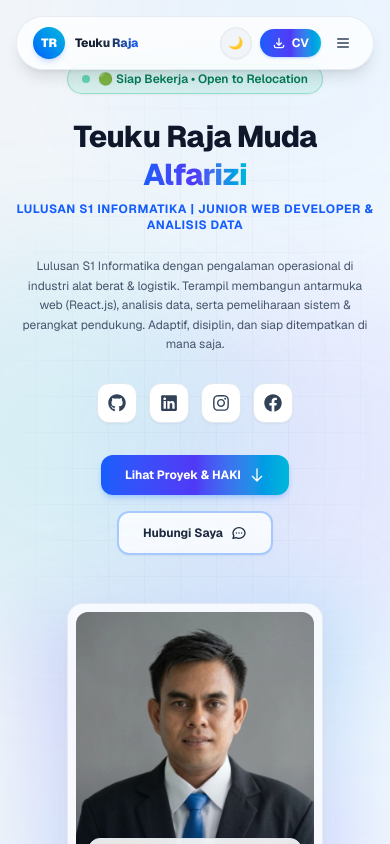
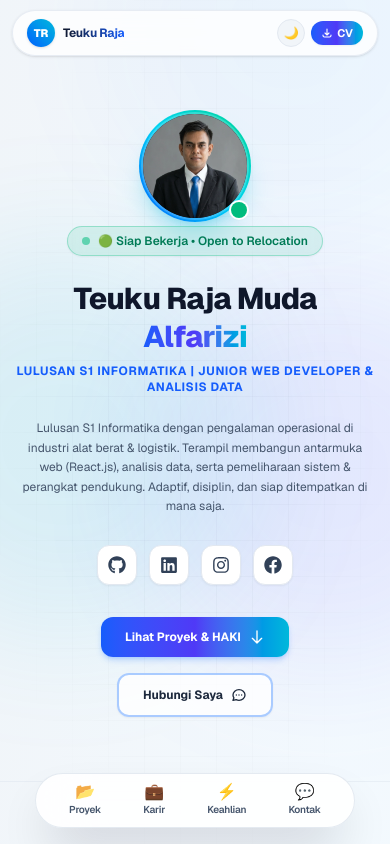
Before and after one commit to Teukuraja/online-cv, a Next.js app: page / in a window 390 px wide. Shown: the top 844 px of the page. Built offline with nearby package versions, Linux system fonts and the light colour scheme.

Commit message:
Fix mobile layout untuk foto profil dan navbar

```diff
--- a/app/page.tsx
+++ b/app/page.tsx
@@ -8,7 +8,7 @@ import LoadingScreen from '@/components/LoadingScreen';
 
 export default function Home() {
   return (
-    <main className="min-h-screen relative overflow-hidden">
+    <main className="min-h-screen relative overflow-hidden pb-20 md:pb-0">
       {/* Preloader / Loading Screen Berlogo TR */}
       <LoadingScreen />
 
--- a/components/Hero.tsx
+++ b/components/Hero.tsx
@@ -15,6 +15,24 @@ export default function Hero() {
 
         {/* SISI KIRI: Teks & Tombol Aksi */}
         <div className="space-y-6 text-center lg:text-left flex flex-col items-center lg:items-start">
+
+          {/* FOTO PROFIL MOBILE: Bulat Sempurna w-28 h-28 di Tengah (Hanya Muncul di Layar HP < sm) */}
+          <div className="sm:hidden flex justify-center w-full mb-1">
+            <div className="relative w-28 h-28 rounded-full p-1 bg-gradient-to-tr from-blue-600 via-cyan-400 to-emerald-400 shadow-xl shadow-cyan-500/25">
+              <div className="relative w-full h-full rounded-full overflow-hidden bg-slate-900 ring-2 ring-white/20 dark:ring-white/10">
+                <Image
+                  src="/Profil-cv-online.jpg"
+                  alt="Foto Profil Resmi Teuku Raja Muda Alfarizi"
+                  fill
+                  priority
+                  sizes="112px"
+                  className="object-cover object-top"
+                />
+              </div>
+              {/* Indikator Online Bulat */}
+              <span className="absolute bottom-1 right-1 w-4 h-4 rounded-full bg-emerald-500 ring-2 ring-white dark:ring-slate-900 shadow-sm" />
+            </div>
+          </div>
 
           {/* Badge Status: 🟢 Siap Bekerja */}
           <div className="inline-flex items-center gap-2 px-3.5 py-1.5 rounded-full bg-emerald-500/10 border border-emerald-500/30 text-emerald-700 dark:text-emerald-400 text-xs font-semibold backdrop-blur-sm shadow-xs">
@@ -112,8 +130,8 @@ export default function Hero() {
 
         </div>
 
-        {/* SISI KANAN: Foto Profil Teroptimasi Proporsional */}
-        <div className="relative flex justify-center items-center">
+        {/* SISI KANAN: Foto Profil Desktop (Disembunyikan di Layar HP < sm) */}
+        <div className="hidden sm:flex relative justify-center items-center">
 
           {/* Ambient Glow Lingkaran Belakang */}
           <div className="absolute inset-0 max-w-xs mx-auto bg-gradient-to-tr from-blue-500/20 via-indigo-500/20 to-cyan-500/20 dark:from-cyan-500/25 dark:via-emerald-500/20 dark:to-teal-500/20 rounded-3xl blur-2xl transform -rotate-3" aria-hidden="true" />
--- a/components/Navbar.tsx
+++ b/components/Navbar.tsx
@@ -1,21 +1,24 @@
 'use client';
 
-import React, { useState } from 'react';
+import React from 'react';
 import { useTheme } from '@/components/ThemeProvider';
 
 const NAV_LINKS = [
-  { href: '#proyek', label: 'Proyek' },
-  { href: '#pengalaman', label: 'Pengalaman' },
-  { href: '#keahlian', label: 'Keahlian' },
-  { href: '#kontak', label: 'Kontak' },
+  { href: '#proyek', label: 'Proyek', icon: '📂' },
+  { href: '#pengalaman', label: 'Pengalaman', shortLabel: 'Karir', icon: '💼' },
+  { href: '#keahlian', label: 'Keahlian', shortLabel: 'Keahlian', icon: '⚡' },
+  { href: '#kontak', label: 'Kontak', shortLabel: 'Kontak', icon: '💬' },
 ];
 
 export default function Navbar() {
-  const [mobileMenuOpen, setMobileMenuOpen] = useState(false);
   const { theme, toggleTheme } = useTheme();
 
   return (
-    <header className="fixed top-4 left-1/2 -translate-x-1/2 z-50 w-[calc(100%-2rem)] sm:w-full max-w-4xl px-4 py-2.5 rounded-full border border-slate-200/80 dark:border-white/10 bg-white/75 dark:bg-slate-900/75 backdrop-blur-md shadow-lg transition-all duration-300 flex items-center justify-between">
+    <>
+      {/* ========================================================================= */}
+      {/* 1. DESKTOP NAVBAR: Floating Dock Melayang di Atas (Hanya Layar md ke Atas) */}
+      {/* ========================================================================= */}
+      <header className="hidden md:flex sticky top-4 z-50 w-full max-w-4xl mx-auto px-4 py-2.5 rounded-full border border-slate-200/80 dark:border-white/10 bg-white/75 dark:bg-slate-900/75 backdrop-blur-md shadow-lg transition-all duration-300 items-center justify-between">
         {/* Kiri: Inisial Logo Profil */}
         <a
           href="#"
@@ -28,16 +31,16 @@ export default function Navbar() {
             <span className="text-xs font-extrabold tracking-tight bg-gradient-to-r from-slate-900 via-slate-800 to-blue-600 dark:from-white dark:via-slate-200 dark:to-cyan-400 bg-clip-text text-transparent">
               Teuku Raja
             </span>
-          <span className="text-[9px] font-medium text-slate-500 dark:text-slate-400 -mt-1 tracking-wider hidden sm:block">
+            <span className="text-[9px] font-medium text-slate-500 dark:text-slate-400 -mt-1 tracking-wider">
               PORTFOLIO
             </span>
           </div>
         </a>
 
-      {/* Tengah: Menu Navigasi Smooth Scroll (Desktop) */}
+        {/* Tengah: Menu Navigasi Smooth Scroll */}
         <nav
-        aria-label="Navigasi Utama"
-        className="hidden md:flex items-center gap-1"
+          aria-label="Navigasi Utama Desktop"
+          className="flex items-center gap-1"
         >
           {NAV_LINKS.map((link) => (
             <a
@@ -50,7 +53,7 @@ export default function Navbar() {
           ))}
         </nav>
 
-      {/* Kanan: Tombol Pengubah Tema + Tombol Unduh CV + Menu Mobile */}
+        {/* Kanan: Tombol Pengubah Tema + Tombol Unduh CV */}
         <div className="flex items-center gap-2">
           {/* Tombol Tema ☀️ / 🌙 */}
           <button
@@ -70,48 +73,75 @@ export default function Navbar() {
           <a
             href="/CV-Teuku-Raja-Muda-Alfarizi.pdf"
             download="CV-Teuku-Raja-Muda-Alfarizi.pdf"
-          className="px-3 sm:px-4 py-1.5 rounded-full text-xs font-bold text-white dark:text-slate-950 bg-gradient-to-r from-blue-600 via-indigo-600 to-cyan-500 dark:from-cyan-400 dark:via-emerald-400 dark:to-teal-300 shadow-sm shadow-blue-500/25 dark:shadow-cyan-500/25 hover:shadow-md hover:shadow-blue-500/35 dark:hover:shadow-cyan-400/35 hover:scale-105 active:scale-95 transition-all flex items-center gap-1.5"
+            className="px-4 py-1.5 rounded-full text-xs font-bold text-white dark:text-slate-950 bg-gradient-to-r from-blue-600 via-indigo-600 to-cyan-500 dark:from-cyan-400 dark:via-emerald-400 dark:to-teal-300 shadow-sm shadow-blue-500/25 dark:shadow-cyan-500/25 hover:shadow-md hover:shadow-blue-500/35 dark:hover:shadow-cyan-400/35 hover:scale-105 active:scale-95 transition-all flex items-center gap-1.5"
           >
             <svg className="w-3.5 h-3.5" fill="none" stroke="currentColor" viewBox="0 0 24 24" aria-hidden="true">
               <path strokeLinecap="round" strokeLinejoin="round" strokeWidth={2.2} d="M4 16v1a3 3 0 003 3h10a3 3 0 003-3v-1m-4-4l-4 4m0 0l-4-4m4 4V4" />
             </svg>
-          <span className="hidden sm:inline">Unduh CV</span>
-          <span className="sm:hidden">CV</span>
+            <span>Unduh CV</span>
+          </a>
+        </div>
+      </header>
+
+      {/* ========================================================================= */}
+      {/* 2. MOBILE TOP BAR: Minimalis & Ringkas di Atas Layar HP (md:hidden)       */}
+      {/* ========================================================================= */}
+      <header className="md:hidden sticky top-2.5 z-40 w-[calc(100%-1.5rem)] mx-auto px-3.5 py-2 rounded-full border border-slate-200/80 dark:border-white/10 bg-white/80 dark:bg-slate-900/80 backdrop-blur-md shadow-sm flex items-center justify-between transition-all">
+        {/* Logo & Inisial */}
+        <a href="#" className="flex items-center gap-2">
+          <div className="w-7 h-7 rounded-full bg-gradient-to-tr from-blue-600 to-cyan-500 dark:from-cyan-400 dark:to-emerald-400 flex items-center justify-center text-white dark:text-slate-950 font-black text-[11px] shadow-sm">
+            TR
+          </div>
+          <span className="text-xs font-bold tracking-tight bg-gradient-to-r from-slate-900 to-blue-600 dark:from-white dark:to-cyan-400 bg-clip-text text-transparent">
+            Teuku Raja
+          </span>
         </a>
 
-        {/* Mobile menu toggle button */}
+        {/* Action Buttons: Tema & Unduh CV */}
+        <div className="flex items-center gap-1.5">
           <button
             type="button"
-          onClick={() => setMobileMenuOpen(!mobileMenuOpen)}
-          className="md:hidden p-1.5 text-slate-700 dark:text-slate-300 hover:bg-slate-100 dark:hover:bg-slate-800 rounded-full transition-colors focus-visible:outline-2 focus-visible:outline-blue-500"
-          aria-label="Buka menu navigasi"
-          aria-expanded={mobileMenuOpen}
+            onClick={toggleTheme}
+            aria-label={theme === 'dark' ? 'Beralih ke mode terang' : 'Beralih ke mode gelap'}
+            className="w-7 h-7 rounded-full bg-slate-100 dark:bg-slate-800 border border-slate-200 dark:border-slate-700 text-xs flex items-center justify-center cursor-pointer transition-transform active:scale-95"
           >
-          <svg className="w-4 h-4" fill="none" stroke="currentColor" viewBox="0 0 24 24">
-            {mobileMenuOpen ? (
-              <path strokeLinecap="round" strokeLinejoin="round" strokeWidth={2} d="M6 18L18 6M6 6l12 12" />
-            ) : (
-              <path strokeLinecap="round" strokeLinejoin="round" strokeWidth={2} d="M4 6h16M4 12h16M4 18h16" />
-            )}
+            {theme === 'dark' ? '☀️' : '🌙'}
+          </button>
+          <a
+            href="/CV-Teuku-Raja-Muda-Alfarizi.pdf"
+            download="CV-Teuku-Raja-Muda-Alfarizi.pdf"
+            className="px-2.5 py-1 rounded-full text-[11px] font-bold text-white dark:text-slate-950 bg-gradient-to-r from-blue-600 via-indigo-600 to-cyan-500 dark:from-cyan-400 dark:via-emerald-400 dark:to-teal-300 shadow-xs flex items-center gap-1 active:scale-95 transition-transform"
+          >
+            <svg className="w-3 h-3" fill="none" stroke="currentColor" viewBox="0 0 24 24" aria-hidden="true">
+              <path strokeLinecap="round" strokeLinejoin="round" strokeWidth={2.2} d="M4 16v1a3 3 0 003 3h10a3 3 0 003-3v-1m-4-4l-4 4m0 0l-4-4m4 4V4" />
             </svg>
-        </button>
+            <span>CV</span>
+          </a>
         </div>
+      </header>
 
-      {/* Floating Mobile Drawer Dropdown */}
-      {mobileMenuOpen && (
-        <div className="absolute top-full left-0 right-0 mt-2 p-3 bg-white/95 dark:bg-slate-900/95 border border-slate-200/80 dark:border-white/10 rounded-2xl backdrop-blur-xl shadow-xl flex flex-col gap-1 md:hidden animate-in fade-in slide-in-from-top-2 duration-200">
+      {/* ========================================================================= */}
+      {/* 3. MOBILE BOTTOM DOCK: Floating Bar Bergaya App di Bawah Layar HP         */}
+      {/* ========================================================================= */}
+      <nav
+        aria-label="Navigasi Bawah Layar HP"
+        className="md:hidden fixed bottom-4 inset-x-3 z-50 max-w-xs sm:max-w-sm mx-auto px-3 py-1.5 rounded-full border border-slate-200/90 dark:border-white/10 bg-white/90 dark:bg-slate-900/90 backdrop-blur-xl shadow-2xl shadow-slate-950/20 dark:shadow-cyan-500/10 flex items-center justify-around transition-all"
+      >
         {NAV_LINKS.map((link) => (
           <a
             key={link.href}
             href={link.href}
-              onClick={() => setMobileMenuOpen(false)}
-              className="text-xs font-semibold text-slate-700 dark:text-slate-300 hover:text-blue-600 dark:hover:text-cyan-400 py-2 px-3 rounded-xl hover:bg-slate-100 dark:hover:bg-slate-800/80 transition-colors"
+            className="flex flex-col items-center gap-0.5 py-1 px-2.5 rounded-xl text-slate-600 dark:text-slate-300 hover:text-blue-600 dark:hover:text-cyan-400 active:scale-95 transition-all text-center group"
           >
-              {link.label}
+            <span className="text-base leading-none group-hover:scale-110 transition-transform">
+              {link.icon}
+            </span>
+            <span className="text-[10px] font-semibold tracking-tight">
+              {link.shortLabel || link.label}
+            </span>
           </a>
         ))}
-        </div>
-      )}
-    </header>
+      </nav>
+    </>
   );
 }
```
Lines whose indentation alone changed are shown as unchanged.
